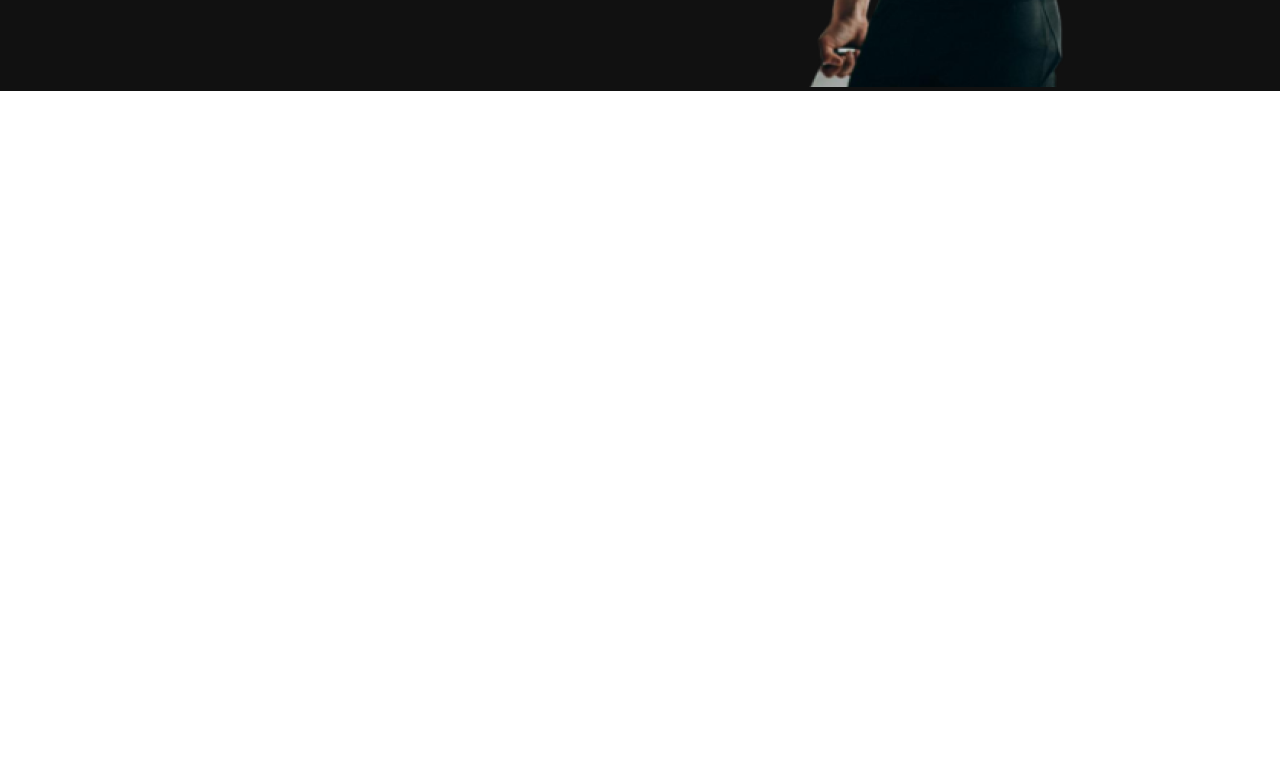
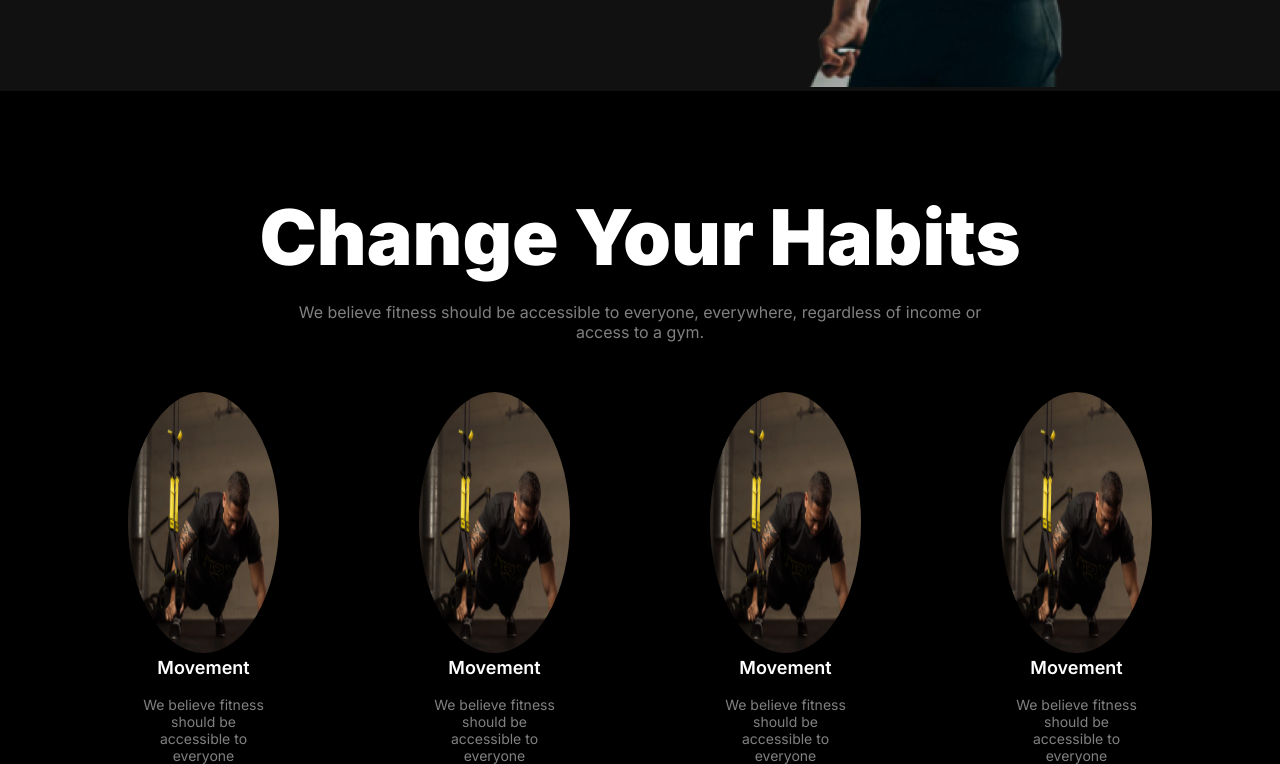
Before and after one commit to zidan71/assignment-3, a plain HTML site: page index.html in a window 1280 px wide. Shown: the part 638-1402 px from the top of the page. Before the commit the page ends 800 px from the top, so only its background shows below. Drawn offline with Linux system fonts and the light colour scheme.

Commit message:
change your habit section done

```diff
--- a/index.html
+++ b/index.html
@@ -6,7 +6,7 @@
     <title>Body Fitness</title>
     <link rel="stylesheet" href="styles/styles.css">
 </head>
-<body style="overflow-x: hidden;">
+<body style="overflow-x: hidden; background: black;">
     <header>
 
 
@@ -62,7 +62,39 @@ background: rgb(230, 83, 60); padding: 8px; padding-bottom: 10px;"><a href="">Ho
         </div>
     </header>
     <main>
+        <!-- change your habit -->
+        <section style="width: 80%;
+    margin: 0px auto;" >
 
+    <div style="text-align: center; margin-top: 100px;">
+        <h1 class="text">Change Your Habits</h1> <br>
+    <p class="description">We believe fitness should be accessible to everyone, everywhere, regardless of income or <br> access to a gym.</p>
+    </div>
+
+       <div class="image-container">
+        <div style="margin-top: 50px; max-width: 230px;">
+            <img style="width: 100%; height: 100%; border-radius: 50%;" src="images/image 3.png" alt="">
+            <h2>Movement</h2><br>
+            <p class=".description">We believe fitness should be <br> accessible to everyone</p>
+        </div>
+        <div style="margin-top: 50px; max-width: 230px;">
+            <img style="width: 100%; height: 100%; border-radius: 50%;" src="images/image 3.png" alt="">
+            <h2>Movement</h2><br>
+            <p class=".description">We believe fitness should be <br> accessible to everyone</p>
+        </div>
+        <div style="margin-top: 50px; max-width: 230px;">
+            <img style="width: 100%; height: 100%; border-radius: 50%;" src="images/image 3.png" alt="">
+            <h2>Movement</h2><br>
+            <p class=".description">We believe fitness should be <br> accessible to everyone</p>
+        </div>
+        <div style="margin-top: 50px; max-width: 230px;">
+            <img style="width: 100%; height: 100%; border-radius: 50%;" src="images/image 3.png" alt="">
+            <h2>Movement</h2><br>
+            <p class=".description">We believe fitness should be <br> accessible to everyone</p>
+        </div>
+       </div>
+
+        </section>
     </main>
     <footer>
 
--- a/styles/styles.css
+++ b/styles/styles.css
@@ -120,7 +120,43 @@ font-family: Inter
 display: flex;
 }
 
+/* change your habit */
+
+.image-container{
+    display: flex;
+  justify-content: center;
+  gap: 140px;
+
+}
+
+.image-container h2{
+    color: rgb(255, 255, 255);
+    font-family: Inter;
+    font-size: 18px;
+    font-weight: 600;
+    text-align: center;
+}
+.image-container p{
+    color: rgba(255, 255, 255, 0.5);
+font-family: Inter;
+font-size: 14px;
+font-weight: 400;
+text-align: center;
+
+}
+
 @media screen and (max-width:576px) {
+
+
+    .banner-container,.image-container{
+
+        flex-direction: column;
+    }
+    .image-container{
+        align-items: center;
+        gap: 20px;
+    }
+
     .hamburger {
         display: block;
     }
@@ -146,9 +182,6 @@ display: flex;
         display: flex;
     }
 
-    .banner-container{
-        flex-direction: column;
-    }
     .optional1{
         left: 10%;
 
```
